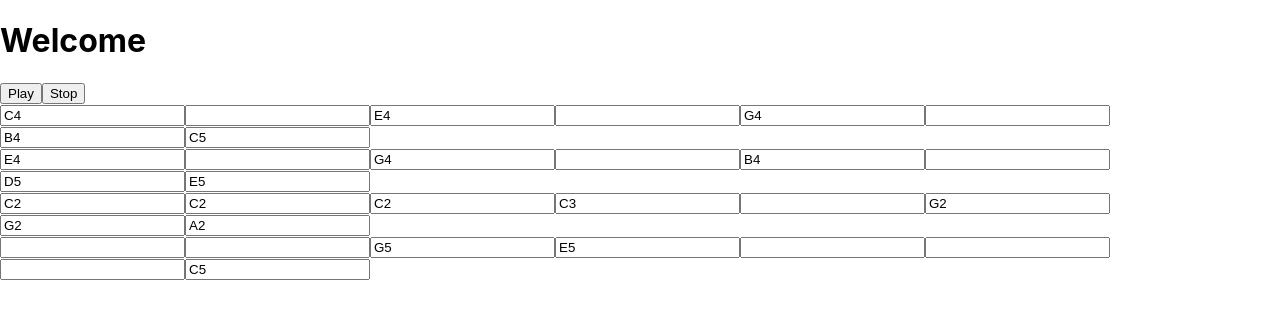
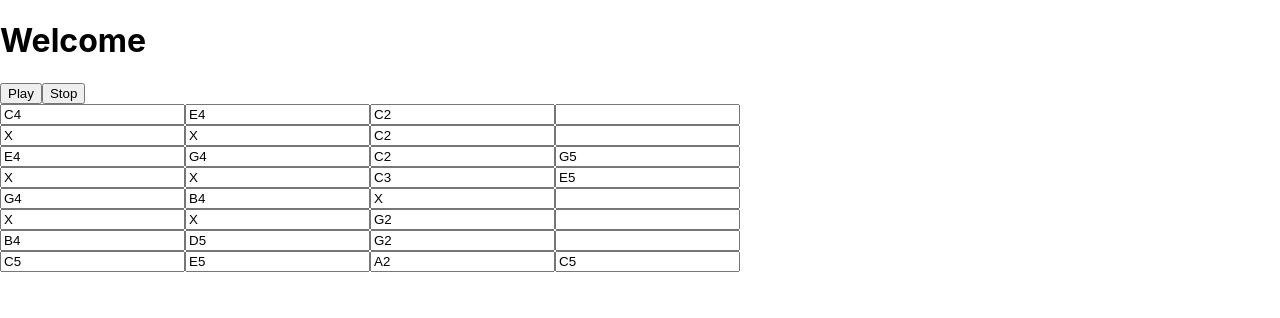
Before and after one commit to henningsover/tone-js-test, a React (Create React App) app: page / in a window 1280 px wide. Shown: the top 318 px of the page. Built offline with nearby package versions, Linux system fonts and the light colour scheme.

Commit message:
*Add component for inputs *Add step visualisation

```diff
--- a/src/App.css
+++ b/src/App.css
@@ -1,38 +1,3 @@
-.App {
-  text-align: center;
+.current-pattern {
+  background-color: rgb(140, 185, 236);
 }
-
-.App-logo {
-  height: 40vmin;
-  pointer-events: none;
-}
-
-@media (prefers-reduced-motion: no-preference) {
-  .App-logo {
-    animation: App-logo-spin infinite 20s linear;
-  }
-}
-
-.App-header {
-  background-color: #282c34;
-  min-height: 100vh;
-  display: flex;
-  flex-direction: column;
-  align-items: center;
-  justify-content: center;
-  font-size: calc(10px + 2vmin);
-  color: white;
-}
-
-.App-link {
-  color: #61dafb;
-}
-
-@keyframes App-logo-spin {
-  from {
-    transform: rotate(0deg);
-  }
-  to {
-    transform: rotate(360deg);
-  }
-}
--- a/src/App.js
+++ b/src/App.js
@@ -1,11 +1,12 @@
 import React, { useContext } from 'react';
+import './App.css';
 import Synthesizer from './Synthesizer';
 import { song } from './song';
 import InputsSection from './components/InputsSection';
 import { SynthContext } from './contexts/SynthContextProvider';
 
 function App() {
-  const { isPlaying, setIsPlaying, setCurrentPattern } = useContext(SynthContext);
+  const { isPlaying, setIsPlaying, setCurrentPattern, setCurrentStep } = useContext(SynthContext);
   // const [isPlaying, setIsPlaying] = useState(false);
   // const [currentPattern, setCurrentPattern] = useState(0);
 
@@ -16,6 +17,7 @@ function App() {
   const stop = () => {
     setIsPlaying(false);
     setCurrentPattern(0);
+    setCurrentStep(null);
   };
 
   return (
--- a/src/Synthesizer.jsx
+++ b/src/Synthesizer.jsx
@@ -3,7 +3,7 @@ import { SynthContext } from './contexts/SynthContextProvider';
 import * as Tone from 'tone';
 
 export default function Synthesizer({ patterns, oscTypes }) {
-  const { setCurrentPattern, currentPattern } = useContext(SynthContext);
+  const { setCurrentPattern, currentPattern, setCurrentStep, currentStep } = useContext(SynthContext);
   useEffect(() => {
     Tone.Transport.bpm.value = 70;
     const synths = [new Tone.Synth(), new Tone.Synth(), new Tone.Synth(), new Tone.Synth()];
@@ -18,8 +18,9 @@ export default function Synthesizer({ patterns, oscTypes }) {
 
     gain.toDestination();
 
-    let patternIndex = currentPattern;
+    let patternIndex = 0;
     let stepIndex = 0;
+    setCurrentStep(stepIndex);
 
     const getLength = (next, pattern) => {
       let counter = 0;
@@ -66,8 +67,8 @@ export default function Synthesizer({ patterns, oscTypes }) {
 
     const repeat = (time) => {
       if (stepIndex === 0) {
-        console.log('Pattern index: ' + patternIndex);
         setCurrentPattern(patternIndex);
+        setCurrentStep(stepIndex);
       }
       synths.forEach((synth, index) => {
         const pattern = getPattern(index);
@@ -78,10 +79,11 @@ export default function Synthesizer({ patterns, oscTypes }) {
         }
       });
       if (stepIndex < 7) {
-        console.log('Step index: ' + stepIndex);
+        setCurrentStep(stepIndex);
         stepIndex++;
       } else {
         patternIndex++;
+        setCurrentStep(stepIndex);
         stepIndex = 0;
       }
       if (patterns.synth1[patternIndex] === undefined) {
--- a/src/components/InputsSection.jsx
+++ b/src/components/InputsSection.jsx
@@ -1,6 +1,7 @@
 import React, { useState, useEffect, useContext } from 'react';
 import { SynthContext } from '../contexts/SynthContextProvider';
 import { song } from '../song';
+import SynthInputsContainer from './SynthInputsContainer';
 
 export default function InputsSection() {
   const { currentPattern } = useContext(SynthContext);
@@ -47,27 +48,11 @@ export default function InputsSection() {
   }, [currentPattern]);
 
   return (
-    <div>
-      <div>
-        {synth1Pattern.map((note, index) => {
-          return <input key={index} value={note} onChange={(e) => handleSynth1Inputs(e, index)} />;
-        })}
-      </div>
-      <div>
-        {synth2Pattern.map((note, index) => {
-          return <input key={index} value={note} onChange={(e) => handleSynth2Inputs(e, index)} />;
-        })}
-      </div>
-      <div>
-        {synth3Pattern.map((note, index) => {
-          return <input key={index} value={note} onChange={(e) => handleSynth3Inputs(e, index)} />;
-        })}
-      </div>
-      <div>
-        {synth4Pattern.map((note, index) => {
-          return <input key={index} value={note} onChange={(e) => handleSynth4Inputs(e, index)} />;
-        })}
-      </div>
-    </div>
+    <section style={{ display: 'flex', flexDirection: 'row' }}>
+      <SynthInputsContainer id={'synth1Inputs'} pattern={synth1Pattern} onChangeHandler={handleSynth1Inputs} />
+      <SynthInputsContainer id={'synth2Inputs'} pattern={synth2Pattern} onChangeHandler={handleSynth2Inputs} />
+      <SynthInputsContainer id={'synth3Inputs'} pattern={synth3Pattern} onChangeHandler={handleSynth3Inputs} />
+      <SynthInputsContainer id={'synth4Inputs'} pattern={synth4Pattern} onChangeHandler={handleSynth4Inputs} />
+    </section>
   );
 }
--- /dev/null
+++ b/src/components/SynthInputsContainer.jsx
@@ -0,0 +1,30 @@
+import React, { useContext, useEffect, useState } from 'react';
+import { SynthContext } from '../contexts/SynthContextProvider';
+import '../App.css';
+
+export default function SynthInputsContainer({ id, pattern, onChangeHandler }) {
+  const { isPlaying, currentStep } = useContext(SynthContext);
+  let inputs;
+
+  useEffect(() => {
+    inputs = document.getElementById(id).querySelectorAll('input');
+    if (currentStep !== null) {
+      inputs.forEach((input) => {
+        input.classList.remove('current-pattern');
+      });
+      inputs[currentStep].classList.add('current-pattern');
+    } else {
+      inputs.forEach((input) => {
+        input.classList.remove('current-pattern');
+      });
+    }
+  }, [currentStep]);
+
+  return (
+    <div id={id} style={{ display: 'flex', flexDirection: 'column' }}>
+      {pattern.map((note, index) => {
+        return <input key={index} value={note} onChange={(e) => onChangeHandler(e, index)} />;
+      })}
+    </div>
+  );
+}
--- a/src/contexts/SynthContextProvider.jsx
+++ b/src/contexts/SynthContextProvider.jsx
@@ -5,6 +5,8 @@ export const SynthContext = createContext({});
 export default function SynthContextProvider({ children }) {
   const [isPlaying, setIsPlaying] = useState(false);
   const [currentPattern, setCurrentPattern] = useState(0);
+  const [currentStep, setCurrentStep] = useState(null);
+
   return (
     <SynthContext.Provider
       value={{
@@ -12,6 +14,8 @@ export default function SynthContextProvider({ children }) {
         setIsPlaying,
         currentPattern,
         setCurrentPattern,
+        currentStep,
+        setCurrentStep,
       }}
     >
       {children}
--- a/src/song.js
+++ b/src/song.js
@@ -1,28 +1,44 @@
 export const synth1 = {
-  0: ['C4', '', 'E4', '', 'G4', '', 'B4', 'C5'],
-  1: ['Bb3', '', 'D4', '', 'F4', '', 'A4', 'F4'],
-  2: ['C4', '', 'E4', '', 'G4', '', 'B4', 'C5'],
-  3: ['Bb3', '', 'D4', '', 'F4', '', 'A4', 'F4'],
+  0: ['C4', 'X', 'E4', 'X', 'G4', 'X', 'B4', 'C5'],
+  1: ['Bb3', 'X', 'D4', 'X', 'F4', 'X', 'A4', 'F4'],
+  2: ['C4', 'X', 'E4', 'X', 'G4', 'X', 'B4', 'C5'],
+  3: ['Bb3', 'X', 'D4', 'X', 'F4', 'X', 'A4', 'F4'],
+  4: ['C4', 'X', 'E4', 'X', 'G4', 'X', 'B4', 'C5'],
+  5: ['Bb3', 'X', 'D4', 'X', 'F4', 'X', 'A4', 'F4'],
+  6: ['C4', 'X', 'E4', 'X', 'G4', 'X', 'B4', 'C5'],
+  7: ['Bb3', 'X', 'D4', 'X', 'F4', 'X', 'A4', 'F4'],
 };
 
 export const synth2 = {
-  0: ['E4', '', 'G4', '', 'B4', '', 'D5', 'E5'],
-  1: ['D4', '', 'F4', '', 'A4', '', 'C5', 'D5'],
-  2: ['E4', '', 'G4', '', 'B4', '', 'D5', 'E5'],
-  3: ['D4', '', 'F4', '', 'A4', '', 'C5', 'D5'],
+  0: ['E4', 'X', 'G4', 'X', 'B4', 'X', 'D5', 'E5'],
+  1: ['D4', 'X', 'F4', 'X', 'A4', 'X', 'C5', 'D5'],
+  2: ['E4', 'X', 'G4', 'X', 'B4', 'X', 'D5', 'E5'],
+  3: ['D4', 'X', 'F4', 'X', 'A4', 'X', 'C5', 'D5'],
+  4: ['E4', 'X', 'G4', 'X', 'B4', 'X', 'D5', 'E5'],
+  5: ['D4', 'X', 'F4', 'X', 'A4', 'X', 'C5', 'D5'],
+  6: ['E4', 'X', 'G4', 'X', 'B4', 'X', 'D5', 'E5'],
+  7: ['D4', 'X', 'F4', 'X', 'A4', 'X', 'C5', 'D5'],
 };
 
 export const synth3 = {
-  0: ['C2', 'C2', 'C2', 'C3', '', 'G2', 'G2', 'A2'],
-  1: ['Bb2', 'Bb2', 'Bb2', 'Bb2', '', 'F2', 'F2', 'F2'],
-  2: ['C2', 'C2', 'C2', 'C3', '', 'G2', 'G2', 'A2'],
-  3: ['Bb2', 'Bb2', 'Bb2', 'Bb2', '', 'F2', 'F2', 'F2'],
+  0: ['C2', 'C2', 'C2', 'C3', 'X', 'G2', 'G2', 'A2'],
+  1: ['Bb2', 'Bb2', 'Bb2', 'Bb2', 'X', 'F2', 'F2', 'F2'],
+  2: ['C2', 'C2', 'C2', 'C3', 'X', 'G2', 'G2', 'A2'],
+  3: ['Bb2', 'Bb2', 'Bb2', 'Bb2', 'X', 'F2', 'F2', 'F2'],
+  4: ['C2', 'C2', 'C2', 'C3', 'X', 'G2', 'G2', 'A2'],
+  5: ['Bb2', 'Bb2', 'Bb2', 'Bb2', 'X', 'F2', 'F2', 'F2'],
+  6: ['C2', 'C2', 'C2', 'C3', 'X', 'G2', 'G2', 'A2'],
+  7: ['Bb2', 'Bb2', 'Bb2', 'Bb2', 'X', 'F2', 'F2', 'F2'],
 };
 export const synth4 = {
   0: ['', '', 'G5', 'E5', '', '', '', 'C5'],
   1: ['F5', 'E5', '', 'D5', '', '', 'C5', 'E5'],
-  2: ['', 'G5', '', '', '', '', '', ''],
-  3: ['', '', '', '', '', '', '', ''],
+  2: ['', 'G5', '', '', '', 'X', '', ''],
+  3: ['', '', '', '', '', '', 'X', 'X'],
+  4: ['', '', 'G5', 'E5', '', '', '', 'C5'],
+  5: ['F5', 'E5', '', 'D5', '', '', 'C5', 'E5'],
+  6: ['', 'C5', '', '', '', 'X', '', ''],
+  7: ['', 'D5', 'C5', 'Bb4', 'C5', 'Bb4', 'A4', 'F4'],
 };
 
 export const song = {
```
Also changed, not shown: 1 other file (tests, documents, lock files or other folders).
